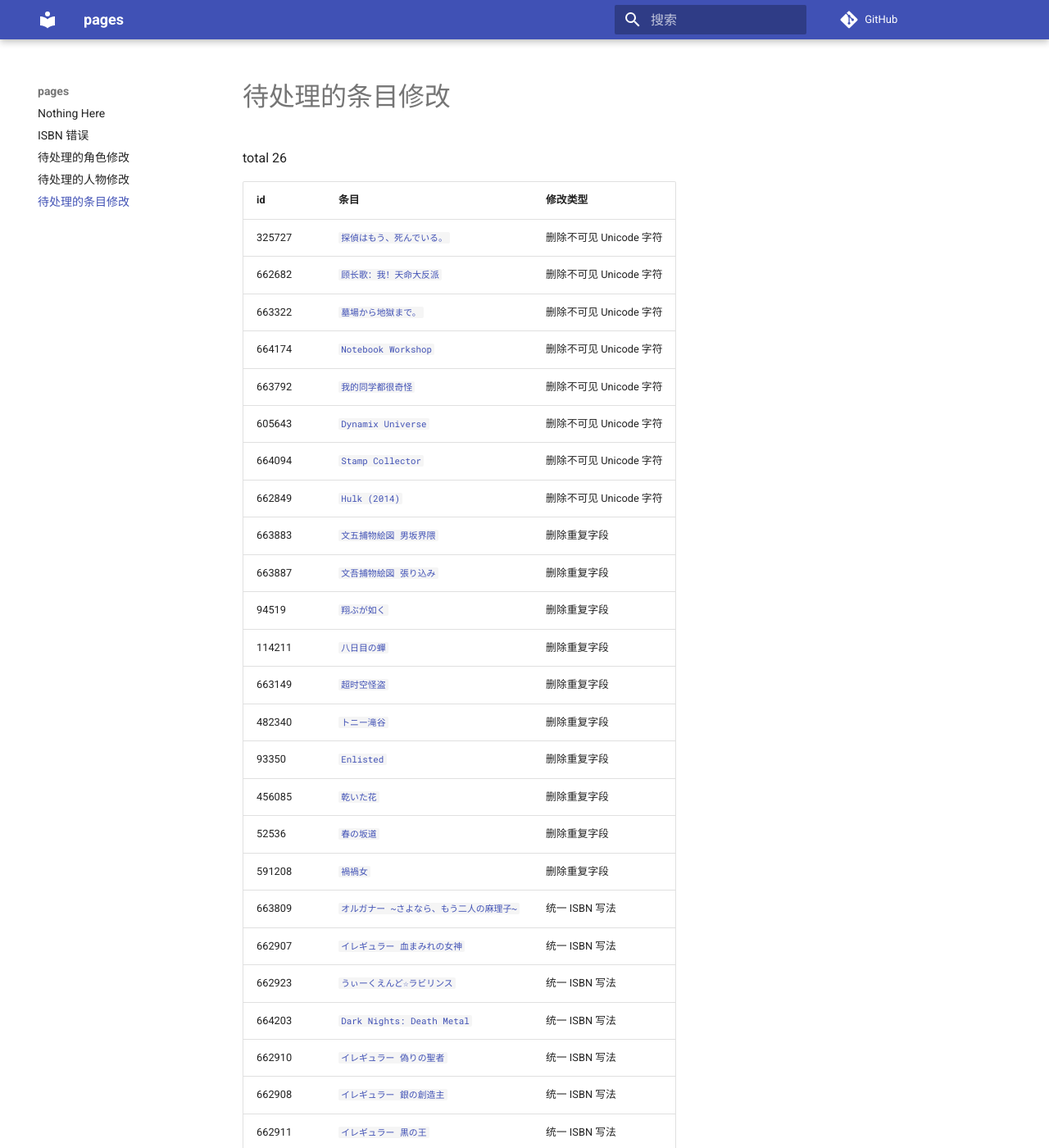
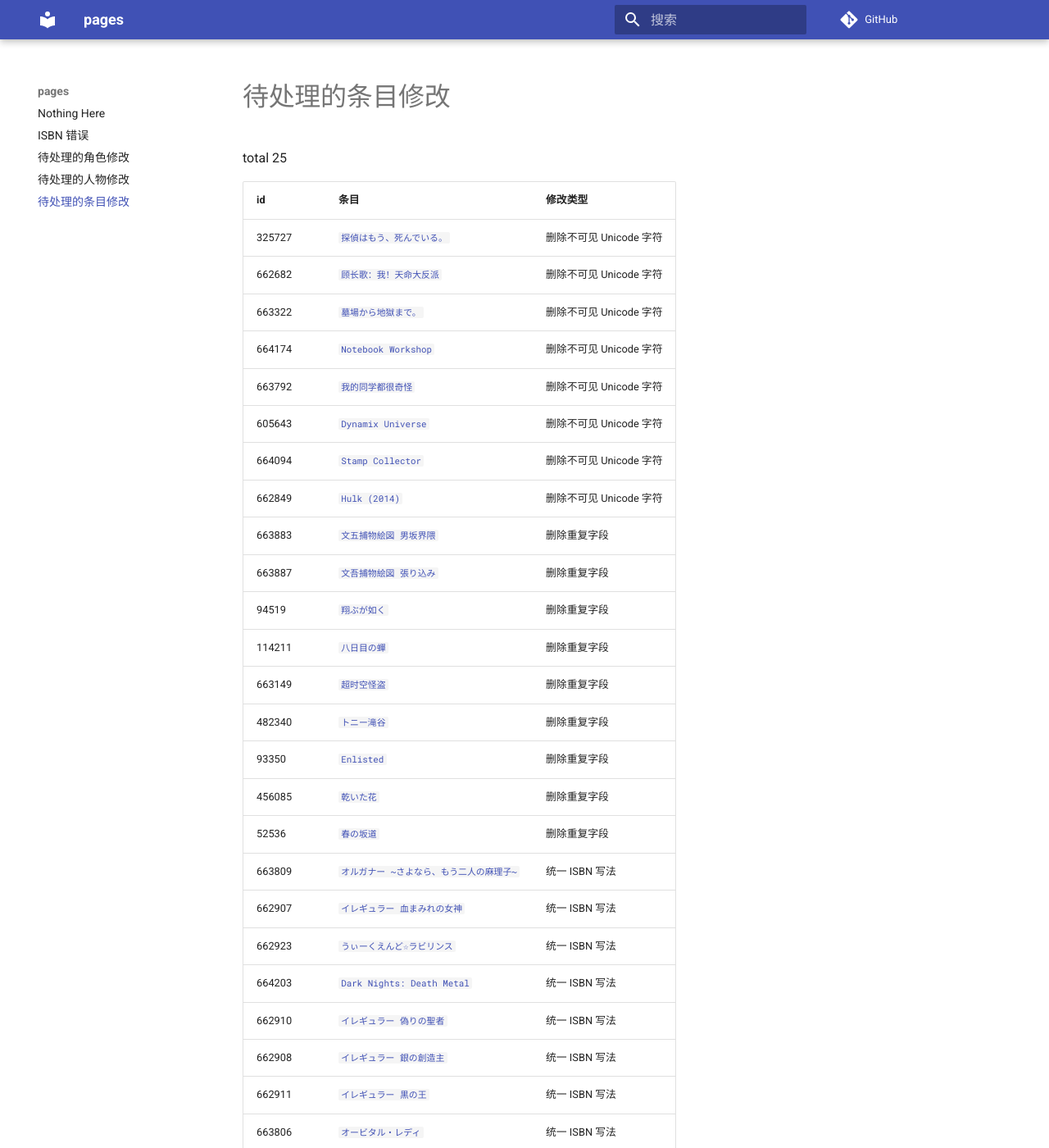
Before and after one commit to trim21/bangumi-pages, an MkDocs documentation site: the page built from docs/pending-subject-changes.md, in a window 1280 px wide and 1400 px high. Shown: the whole window at 82% size. Built offline with MkDocs 1.6.1 and Material for MkDocs 9.7.7, drawn with Linux system fonts in a browser that asks for light colours; comment, search, counter and statistics services are not loaded.

Commit message:
update pending-changes.md

```diff
--- a/docs/pending-subject-changes.md
+++ b/docs/pending-subject-changes.md
@@ -1,6 +1,6 @@
 # 待处理的条目修改
 
-total 26
+total 25
 
 | id | 条目 | 修改类型 |
 | --- | --- | --- |
@@ -21,7 +21,6 @@ total 26
 | 93350 | [`Enlisted`](https://bgm.tv/subject/93350) | 删除重复字段 |
 | 456085 | [`乾いた花`](https://bgm.tv/subject/456085) | 删除重复字段 |
 | 52536 | [`春の坂道`](https://bgm.tv/subject/52536) | 删除重复字段 |
-| 591208 | [`禍禍女`](https://bgm.tv/subject/591208) | 删除重复字段 |
 | 663809 | [`オルガナー ~さよなら、もう二人の麻理子~`](https://bgm.tv/subject/663809) | 统一 ISBN 写法 |
 | 662907 | [`イレギュラー 血まみれの女神`](https://bgm.tv/subject/662907) | 统一 ISBN 写法 |
 | 662923 | [`うぃーくえんど☆ラビリンス`](https://bgm.tv/subject/662923) | 统一 ISBN 写法 |
```
